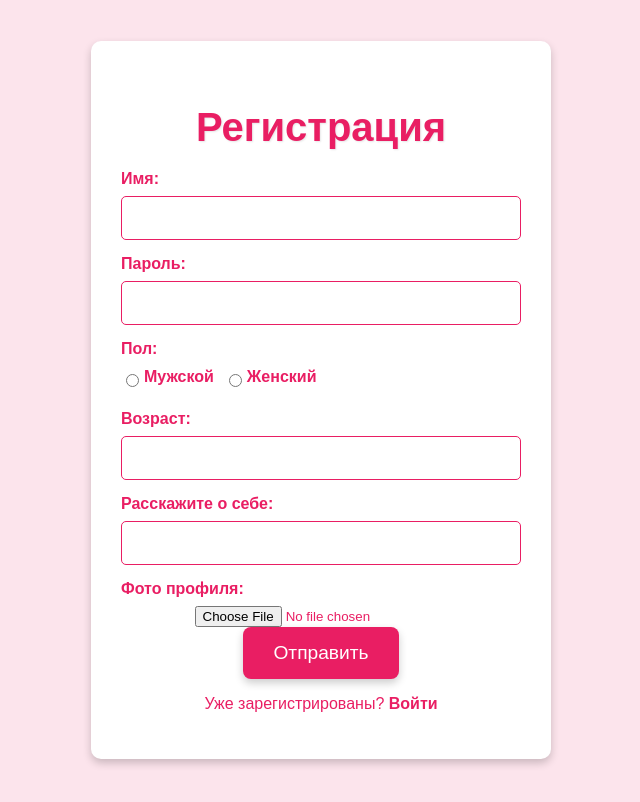
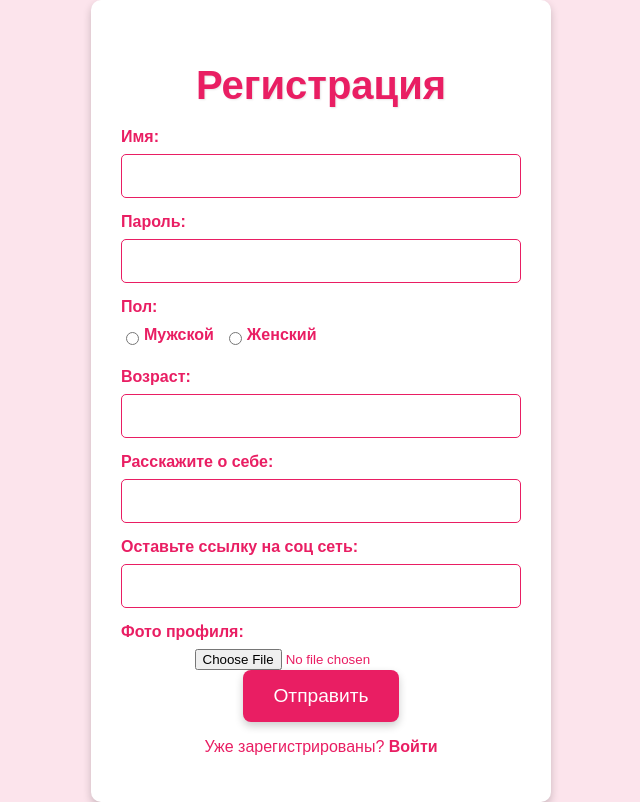
Before and after one commit to qwiqw/Russian-Tinder, a Flask app: page /register in a window 1280 px wide. Shown: the whole page, without its empty margins (319-959 px from the left). Before the commit the page ends 766 px from the top, so only its background shows below. Run offline with Flask 3, Linux system fonts and the light colour scheme.

Commit message:
Update register.html

```diff
--- a/templates/register.html
+++ b/templates/register.html
@@ -127,6 +127,9 @@
             <label for="additionally">Расскажите о себе:</label>
             <input type="text" id="additionally" name="additionally" required><br>
 
+            <label for="link">Оставьте ссылку на соц сеть:</label>
+            <input type="text" id="link" name="link" required><br>
+
             <label for="image">Фото профиля:</label>
             <input type="file" id="image" name="image" accept="image/*" required><br>
 
```
